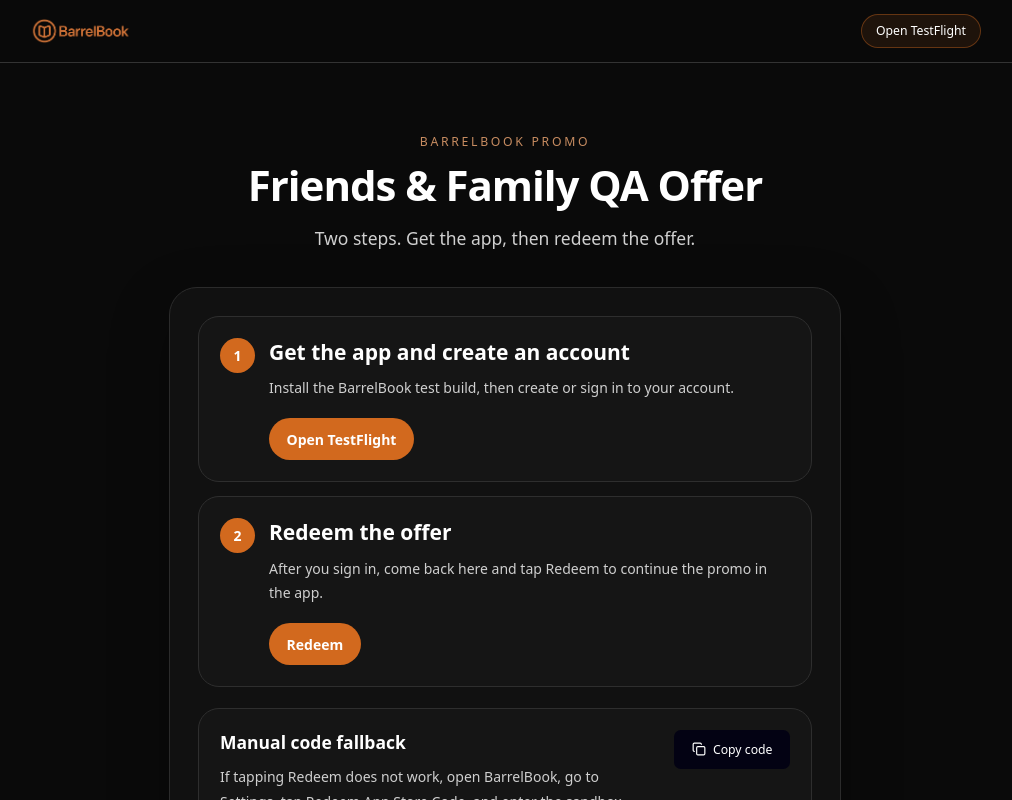
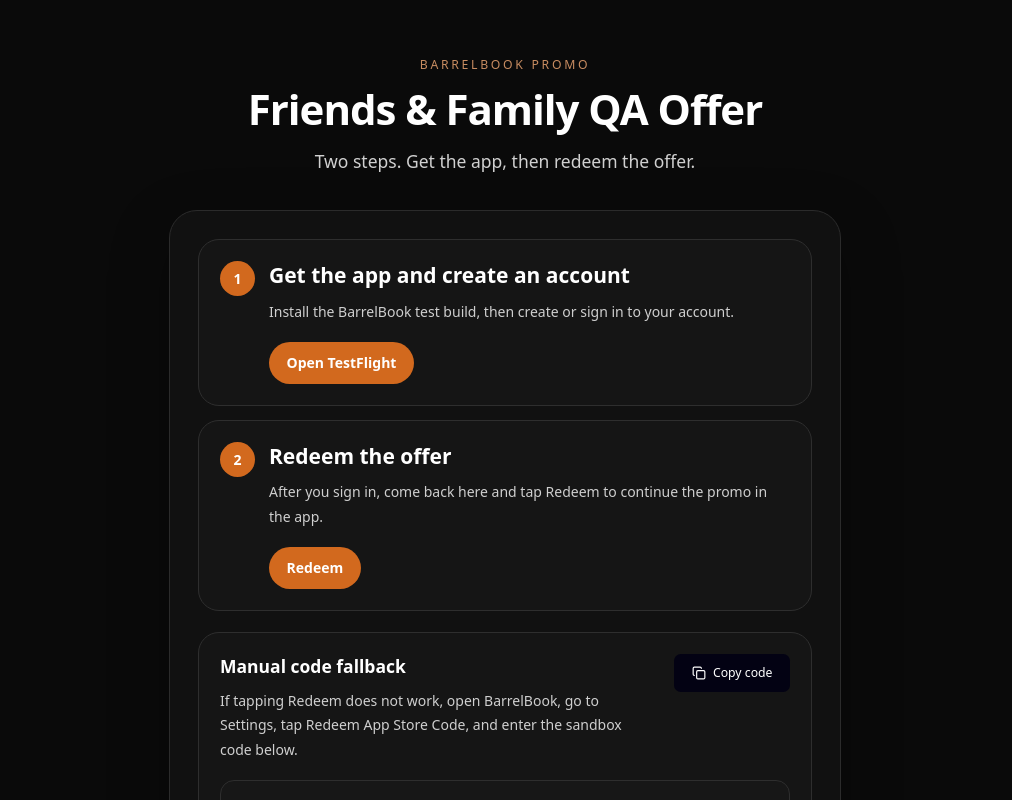
Before and after one commit to Aurelius3000/barrelbook-website, a Next.js app: page /qa/fnf in a window 1280 px wide. Shown: the top 800 px of the page, without its empty margins (135-1147 px from the left). Built offline with nearby package versions, Linux system fonts and the light colour scheme; no server answers.

Commit message:
style: simplify promo page header

```diff
--- a/src/components/promo/PromoLandingPage.tsx
+++ b/src/components/promo/PromoLandingPage.tsx
@@ -1,5 +1,3 @@
-import Image from "next/image";
-import Link from "next/link";
 import {
   getPromoAppOpenUrl,
   type PromoCampaignConfig,
@@ -27,30 +25,7 @@
 
   return (
     <main className="min-h-screen bg-[#0A0A0A] text-white">
-      <header className="border-b border-[#333333] bg-[#0A0A0A]/95 backdrop-blur-md">
-        <div className="mx-auto flex max-w-6xl items-center justify-between gap-4 px-4 py-4 sm:px-6 lg:px-8">
-          <Link href="/" className="flex items-center gap-3">
-            <Image
-              src="/BarrelBook%20Logo%20Large.png"
-              alt="BarrelBook"
-              width={220}
-              height={48}
-              className="h-8 w-auto"
-              priority
-            />
-          </Link>
-          <a
-            href={campaign.installUrl}
-            target="_blank"
-            rel="noopener noreferrer"
-            className="inline-flex items-center rounded-full border border-[#D2691E]/40 bg-[#D2691E]/10 px-4 py-2 text-sm font-medium text-white transition hover:border-[#D2691E] hover:bg-[#D2691E]/20"
-          >
-            {campaign.installLabel}
-          </a>
-        </div>
-      </header>
-
-      <section className="px-4 py-12 sm:px-6 lg:px-8 lg:py-20">
+      <section className="px-4 py-10 sm:px-6 lg:px-8 lg:py-16">
         <div className="mx-auto max-w-3xl">
           <div className="text-center">
             <p className="text-sm font-medium uppercase tracking-[0.22em] text-[#C78C61]">
```
